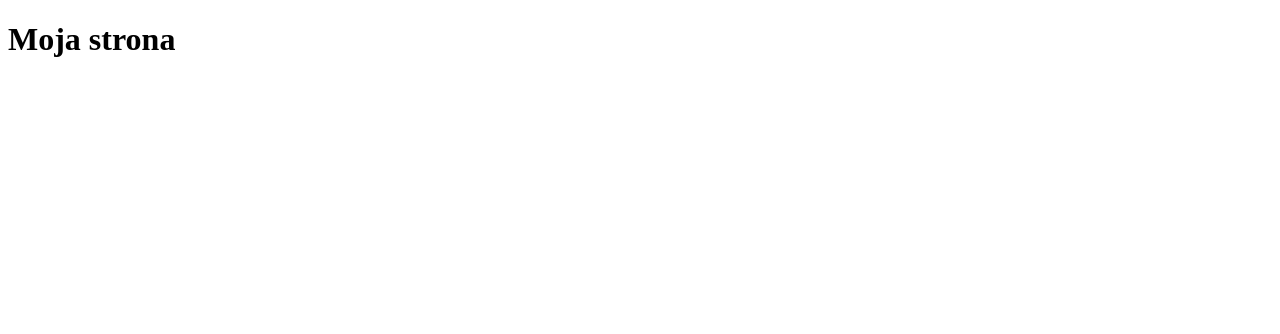
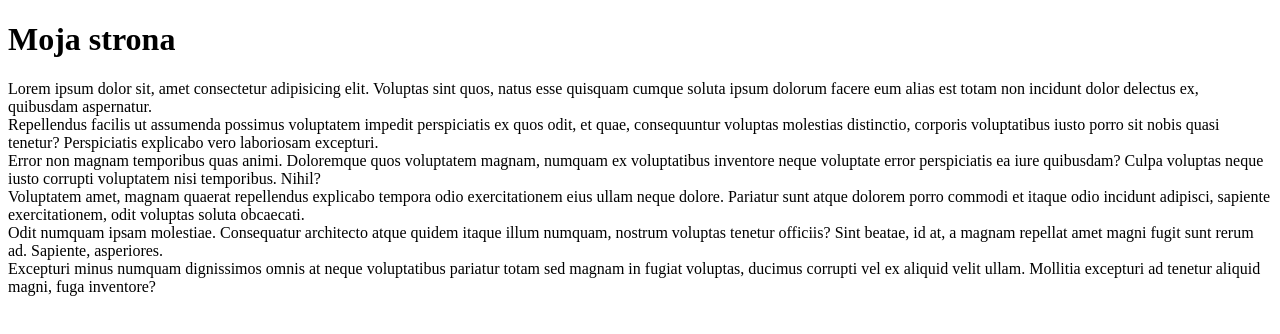
Before and after one commit to belferZsijp/school-v1, a plain HTML site: page index.html in a window 1280 px wide. Drawn offline with Linux system fonts and the light colour scheme.

Commit message:
add article

```diff
--- a/index.html
+++ b/index.html
@@ -7,5 +7,13 @@
   </head>
   <body>
   <h1>Moja strona</h1>
+  <main>
+    <article>Lorem ipsum dolor sit, amet consectetur adipisicing elit. Voluptas sint quos, natus esse quisquam cumque soluta ipsum dolorum facere eum alias est totam non incidunt dolor delectus ex, quibusdam aspernatur.</article>
+    <article>Repellendus facilis ut assumenda possimus voluptatem impedit perspiciatis ex quos odit, et quae, consequuntur voluptas molestias distinctio, corporis voluptatibus iusto porro sit nobis quasi tenetur? Perspiciatis explicabo vero laboriosam excepturi.</article>
+    <article>Error non magnam temporibus quas animi. Doloremque quos voluptatem magnam, numquam ex voluptatibus inventore neque voluptate error perspiciatis ea iure quibusdam? Culpa voluptas neque iusto corrupti voluptatem nisi temporibus. Nihil?</article>
+    <article>Voluptatem amet, magnam quaerat repellendus explicabo tempora odio exercitationem eius ullam neque dolore. Pariatur sunt atque dolorem porro commodi et itaque odio incidunt adipisci, sapiente exercitationem, odit voluptas soluta obcaecati.</article>
+    <article>Odit numquam ipsam molestiae. Consequatur architecto atque quidem itaque illum numquam, nostrum voluptas tenetur officiis? Sint beatae, id at, a magnam repellat amet magni fugit sunt rerum ad. Sapiente, asperiores.</article>
+    <article>Excepturi minus numquam dignissimos omnis at neque voluptatibus pariatur totam sed magnam in fugiat voluptas, ducimus corrupti vel ex aliquid velit ullam. Mollitia excepturi ad tenetur aliquid magni, fuga inventore?</article>
+  </main>
   </body>
 </html>
```
